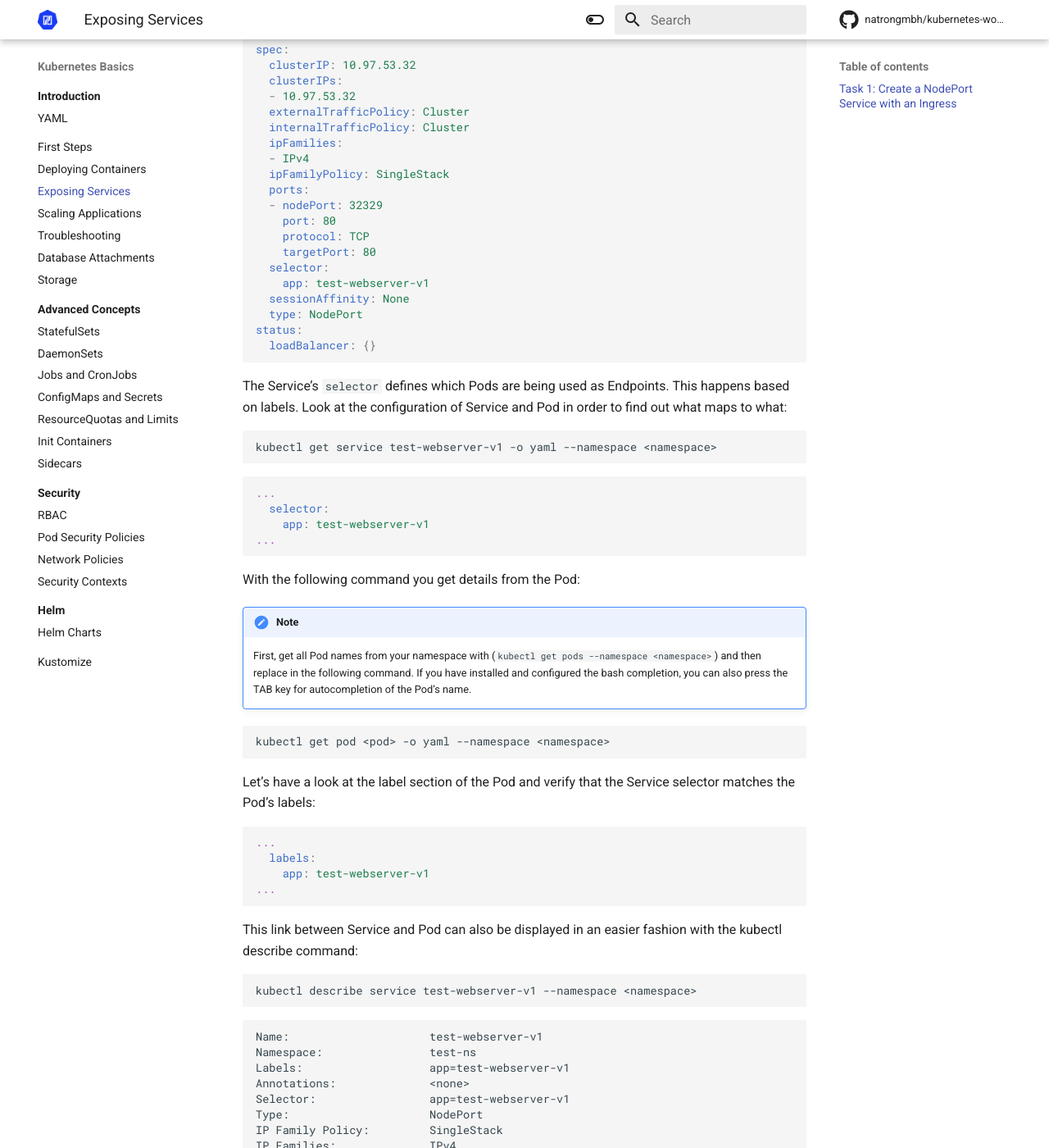
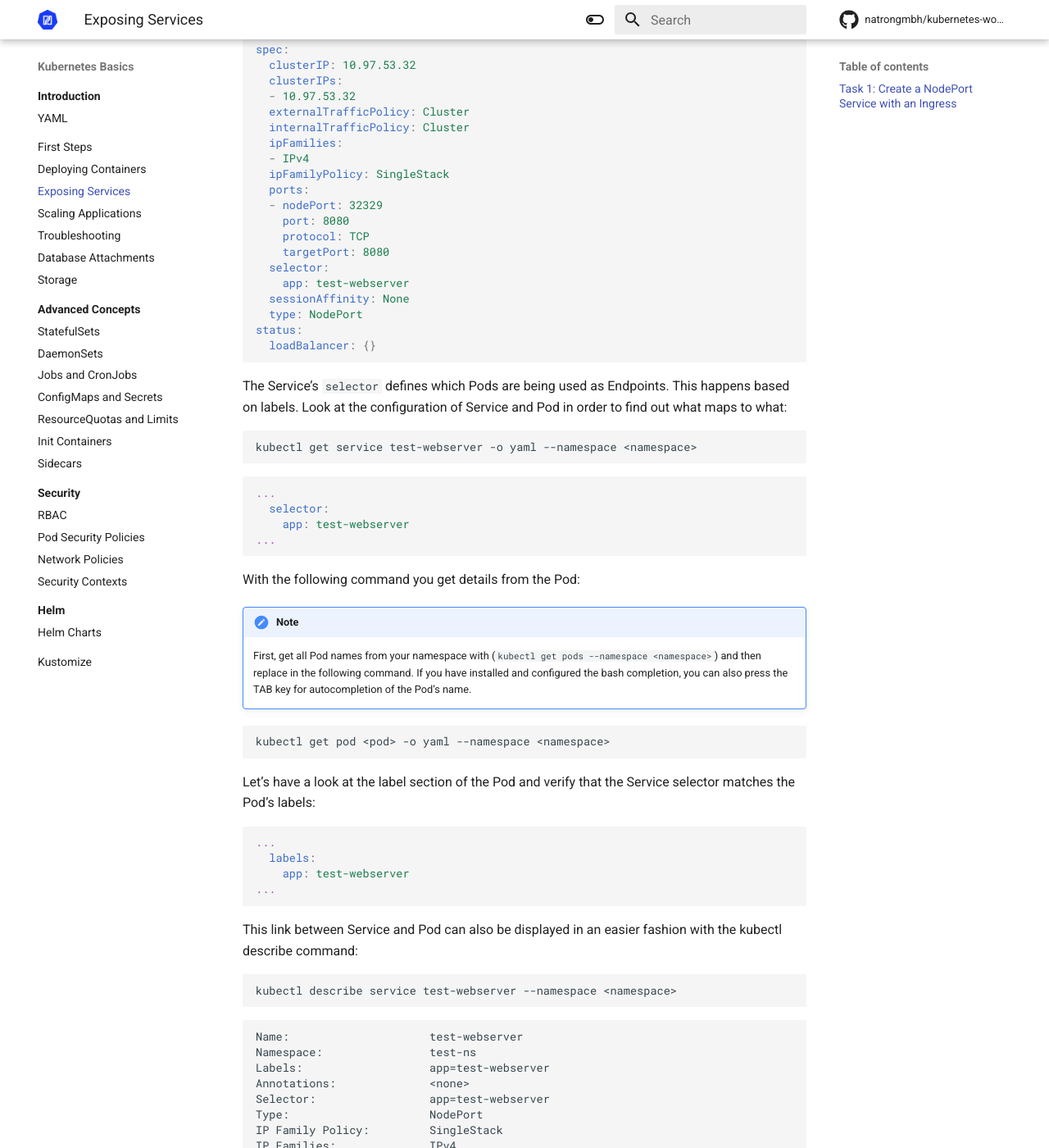
Before and after one commit to natrontech/kubernetes-workshop-golog, an MkDocs documentation site: the page built from docs/kubernetes-basics/exposing-services.md, in a window 1280 px wide and 1400 px high, scrolled down 1811 px. Shown: the whole window at 82% size. Built offline with MkDocs 1.6.1 and Material for MkDocs 9.7.7, drawn with Linux system fonts in a browser that asks for light colours; comment, search, counter and statistics services are not loaded; some of the changed text lies outside the part shown.

````diff
--- a/docs/kubernetes-basics/exposing-services.md
+++ b/docs/kubernetes-basics/exposing-services.md
@@ -19,20 +19,20 @@ You can also use Ingress to expose your Service. Ingress is not a Service type,
 In order to create an Ingress, we first need to create a Service of type [ClusterIP](https://kubernetes.io/docs/concepts/services-networking/service/#publishing-services-service-types) . We’re going to do this with the command `kubectl expose`:
 
 ```bash
-kubectl expose deployment/test-webserver-v1 --name=test-webserver-v1 --port=80 --target-port=80 --type=NodePort --namespace <namespace>
+kubectl expose deployment/test-webserver --name=test-webserver --port=8080 --target-port=8080 --type=NodePort --namespace <namespace>
 ```
 
 Let’s have a more detailed look at our Service:
 
 ```bash
-kubectl get service test-webserver-v1 --namespace <namespace>
+kubectl get service test-webserver --namespace <namespace>
 ```
 
 The output should look like this:
 
 ```bash
 NAME                TYPE       CLUSTER-IP    EXTERNAL-IP   PORT(S)        AGE
-test-webserver-v1   NodePort   10.97.53.32   <none>        80:32329/TCP   4s
+test-webserver      NodePort   10.97.53.32   <none>        8080:32329/TCP   4s
 ```
 
 !!! note
@@ -42,7 +42,7 @@ test-webserver-v1   NodePort   10.97.53.32   <none>        80:32329/TCP   4s
 By executing the following command:
 
 ```bash
-kubectl get service test-webserver-v1 -o yaml --namespace <namespace>
+kubectl get service test-webserver -o yaml --namespace <namespace>
 ```
 
 You get additional information:
@@ -52,8 +52,8 @@ apiVersion: v1
 kind: Service
 metadata:
   labels:
-    app: test-webserver-v1
-  name: test-webserver-v1
+    app: test-webserver
+  name: test-webserver
   namespace: test-ns
   resourceVersion: "4270474"
 spec:
@@ -67,11 +67,11 @@ spec:
   ipFamilyPolicy: SingleStack
   ports:
   - nodePort: 32329
-    port: 80
+    port: 8080
     protocol: TCP
-    targetPort: 80
+    targetPort: 8080
   selector:
-    app: test-webserver-v1
+    app: test-webserver
   sessionAffinity: None
   type: NodePort
 status:
@@ -81,13 +81,13 @@ status:
 The Service’s `selector` defines which Pods are being used as Endpoints. This happens based on labels. Look at the configuration of Service and Pod in order to find out what maps to what:
 
 ```bash
-kubectl get service test-webserver-v1 -o yaml --namespace <namespace>
+kubectl get service test-webserver -o yaml --namespace <namespace>
 ```
 
 ```yaml
 ...
   selector:
-    app: test-webserver-v1
+    app: test-webserver
 ...
 ```
 
@@ -106,29 +106,29 @@ Let’s have a look at the label section of the Pod and verify that the Service
 ```yaml
 ...
   labels:
-    app: test-webserver-v1
+    app: test-webserver
 ...
 ```
 
 This link between Service and Pod can also be displayed in an easier fashion with the kubectl describe command:
 
 ```bash
-kubectl describe service test-webserver-v1 --namespace <namespace>
+kubectl describe service test-webserver --namespace <namespace>
 ```
 
 ```
-Name:                     test-webserver-v1
+Name:                     test-webserver
 Namespace:                test-ns
-Labels:                   app=test-webserver-v1
+Labels:                   app=test-webserver
 Annotations:              <none>
-Selector:                 app=test-webserver-v1
+Selector:                 app=test-webserver
 Type:                     NodePort
 IP Family Policy:         SingleStack
 IP Families:              IPv4
 IP:                       10.97.53.32
 IPs:                      10.97.53.32
-Port:                     <unset>  80/TCP
-TargetPort:               80/TCP
+Port:                     <unset>  8080/TCP
+TargetPort:               8080/TCP
 NodePort:                 <unset>  32329/TCP
 Endpoints:                <none>
 Session Affinity:         None
@@ -146,7 +146,7 @@ In order to create the Ingress resource, we first need to create the file `ingre
 apiVersion: networking.k8s.io/v1
 kind: Ingress
 metadata:
-  name: test-webserver-v1
+  name: test-webserver
   annotations:
     kubernetes.io/ingress.class: nginx
     kubernetes.io/tls-acme: "true"
@@ -156,7 +156,7 @@ spec:
   tls:
   - hosts:
     - test.k8s.golog.ch
-    secretName: test-webserver-v1-tls
+    secretName: test-webserver-tls
   rules:
   - host: test.k8s.golog.ch
     http:
@@ -165,7 +165,7 @@ spec:
         pathType: Prefix
         backend:
           service:
-            name: test-webserver-v1
+            name: test-webserver
             port:
-              number: 80
+              number: 8080
 ```
````
Also changed, not shown: docs/kubernetes-basics/deploying-containers.md (+16 -16 lines), 7 other files.
